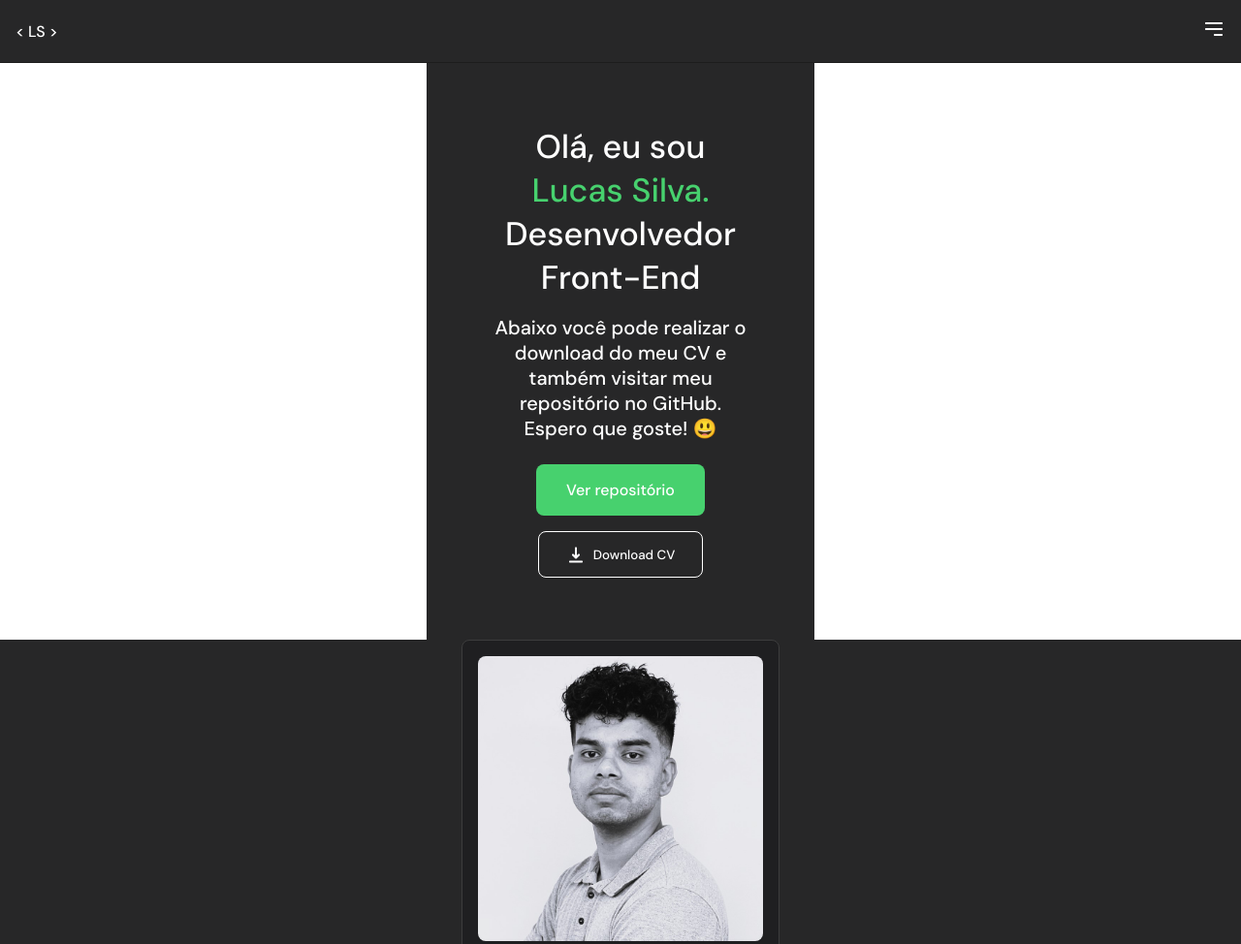
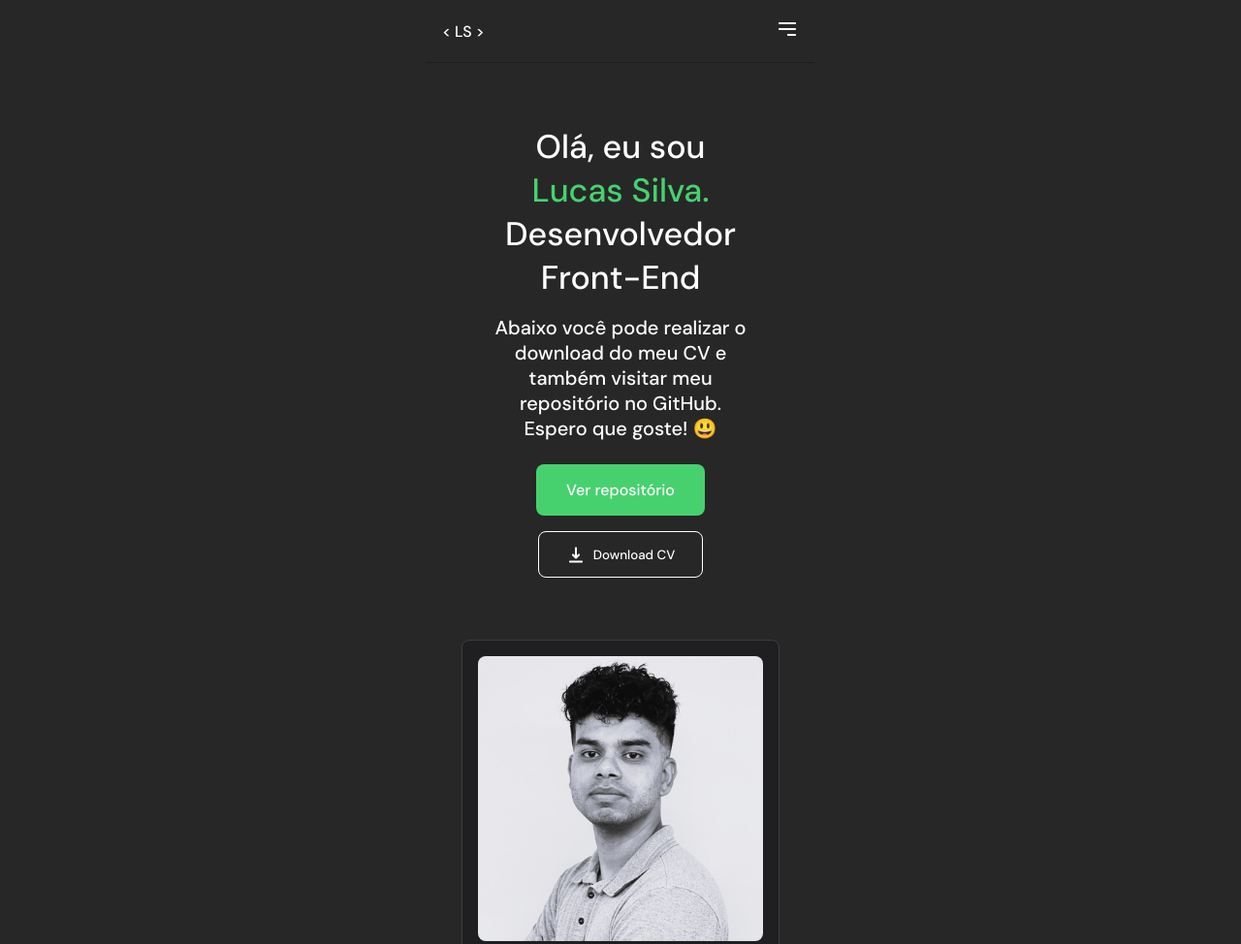
Before and after one commit to Lumduda/Personal-Portfolio, a plain HTML site: page index.html in a window 1280 px wide. Shown: the top 974 px of the page at 97% size. Drawn offline with Linux system fonts and the light colour scheme.

Commit message:
change of background

```diff
--- a/header/header.css
+++ b/header/header.css
@@ -1,9 +1,12 @@
+header{
+  background: #272728;
+}
+
 .header{
   display: flex;
   justify-content: space-between;
   align-items: center;
   padding: 18px 16px;
-  background: #272728;
   border-bottom: 1px solid rgba(23, 23, 24, 0.65);
 }
 
--- a/index.html
+++ b/index.html
@@ -16,7 +16,7 @@
   </head>
   <body>
     <header>
-      <div class="header">
+      <div class="header container">
         <p>< LS ></p>
         <nav>
           <img src="/header/img/menu-hmb.png" alt="" />
@@ -24,6 +24,7 @@
       </div>
     </header>
 
+    <section class="main">
       <main>
         <div class="main-content container">
           <h1>
@@ -42,6 +43,7 @@
           </div>
         </div>
       </main>
+    </section>
 
     <section class="about">
       <div class="aboutme container">
--- a/main/main.css
+++ b/main/main.css
@@ -1,8 +1,11 @@
+.main{
+  background: #272728;
+}
+
 .main-content {
   padding: 7px 41px 0px 41px;
   padding: 64px 54px 64px 54px;
   text-align: center;
-  background: #272728;
   font-family: 'DM Sans', sans-serif;
   color: #ffffff;
 }
```
Lines whose indentation alone changed are shown as unchanged.
